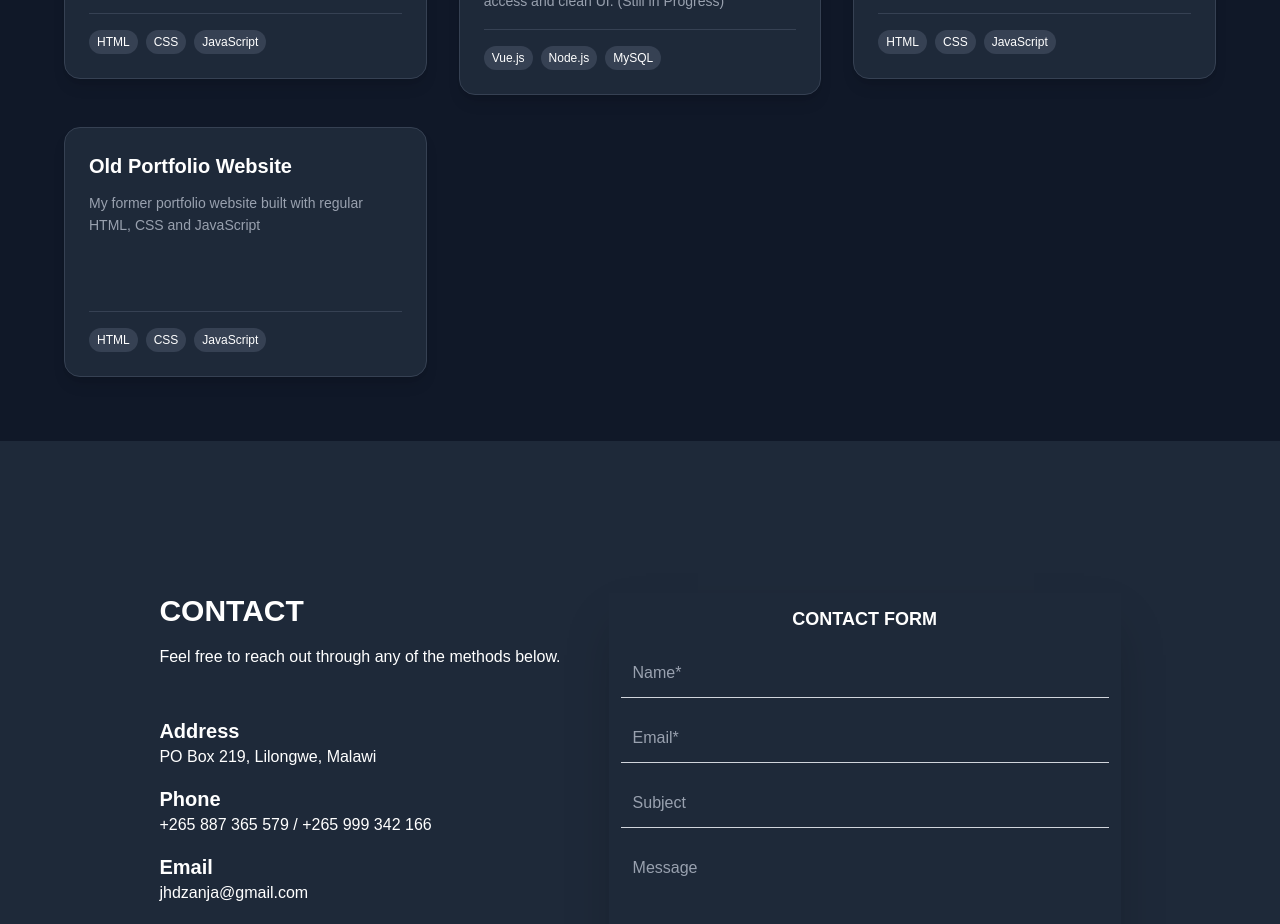
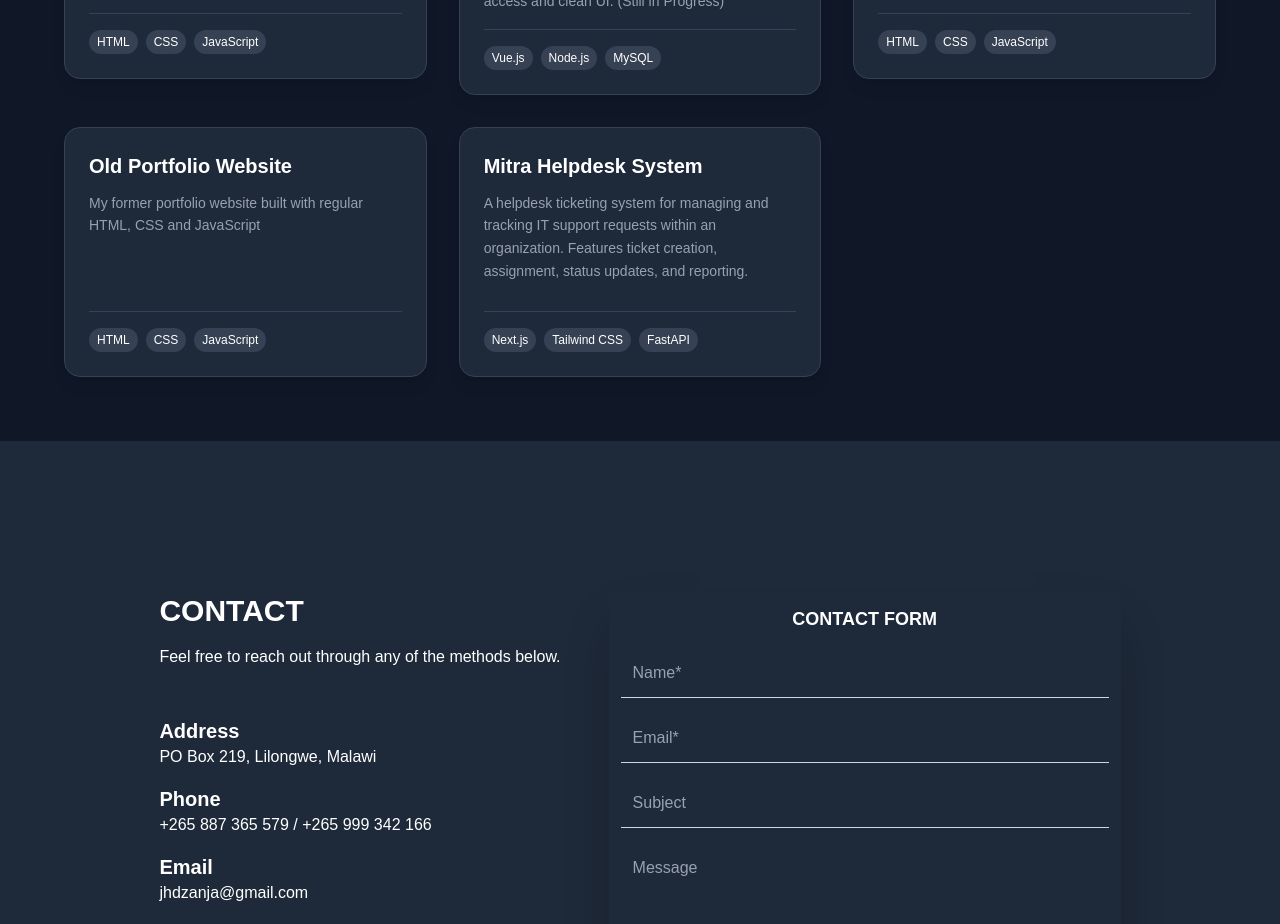
Before and after one commit to Joseph-Dzanja/Portfolio, a Next.js app: page / in a window 1280 px wide. Shown: the part 3420-4344 px from the top of the page. Built offline with nearby package versions, Linux system fonts and the light colour scheme.

Commit message:
Added new project

```diff
--- a/src/components/Projects.js
+++ b/src/components/Projects.js
@@ -53,6 +53,13 @@ export const projects = [
     stack: ["HTML", "CSS", "JavaScript"],
     link: "https://jhdzanja.netlify.app",
   },
+  {
+    id: 8,
+    name: "Mitra Helpdesk System",
+    description: "A helpdesk ticketing system for managing and tracking IT support requests within an organization. Features ticket creation, assignment, status updates, and reporting.",
+    stack: ["Next.js", "Tailwind CSS", "FastAPI"],
+    link: "https://helpdesk.mitra.mw",
+  },
 ];
 
 
@@ -61,7 +68,7 @@ export default function Projects() {
     <div id="projects" className="py-16 px-4 sm:px-8 md:px-16 bg-gray-900 text-white">
       <h1 className="pb-4 text-2xl">Projects</h1>
       <div className="w-full border-b border-gray-600 mb-8">
-        <div className="-mb-[1px] inline-block border-b-2 border-blue-500 px-4 py-2 text-xl font-semibold">
+        <div className="-mb-px inline-block border-b-2 border-blue-500 px-4 py-2 text-xl font-semibold">
           Featured
         </div>
       </div>
```
